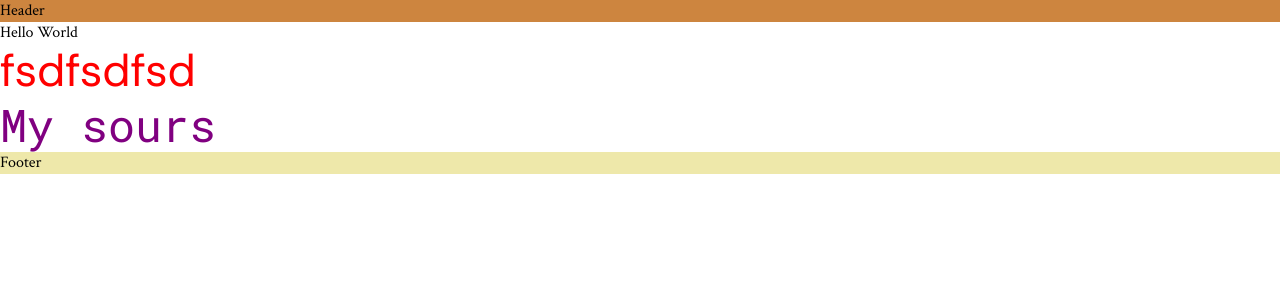
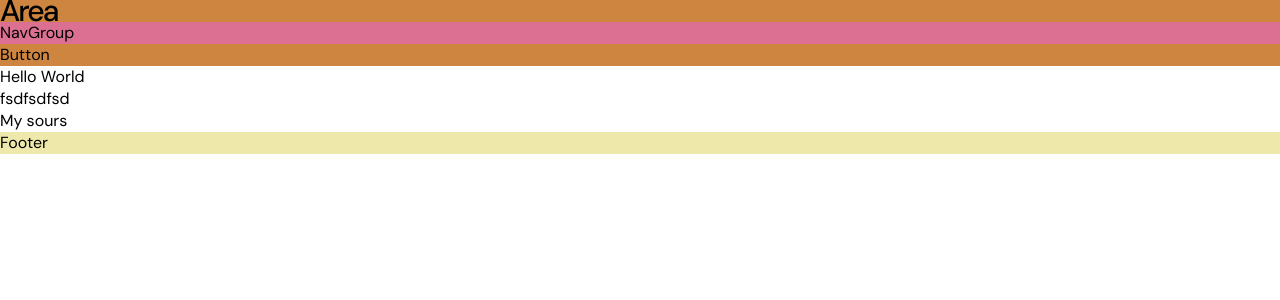
Before and after one commit to ministrov/landing-area-next-ts, a Next.js app: page / in a window 1280 px wide. Shown: the top 300 px of the page. Built offline with nearby package versions, Linux system fonts and the light colour scheme.

Commit message:
feat: create a basic markup structure for navGroup and button

```diff
--- a/app/globals.css
+++ b/app/globals.css
@@ -13,7 +13,7 @@
 
 body {
   min-width: 375px;
-  font-family: var(--font-crimson-text);
+  font-family: var(--font-dm-sans);
   font-size: 16px;
   font-weight: 400;
   line-height: 22px;
@@ -21,20 +21,6 @@ body {
   -moz-osx-font-smoothing: grayscale;
   background: var(--background);
   color: var(--foreground);
-}
-
-.paragraph__one {
-  font-family: var(--font-dm-sans);
-  font-size: 45px;
-  line-height: 54px;
-  color: red;
-}
-
-.paragraph__two {
-  font-family: var(--font-roboto-mono);
-  font-size: 45px;
-  line-height: 54px;
-  color: purple;
 }
 
 * {
--- /dev/null
+++ b/components/navGroup/NavGroup.module.css
@@ -0,0 +1,3 @@
+.nav {
+  background-color: palevioletred;
+}
--- /dev/null
+++ b/components/navGroup/NavGroup.tsx
@@ -0,0 +1,7 @@
+import styles from "./NavGroup.module.css";
+
+export const NavGroup = () => {
+  return (
+    <div className={styles.nav}>NavGroup</div>
+  )
+}
--- a/layouts/header/Header.module.css
+++ b/layouts/header/Header.module.css
@@ -1,3 +1,11 @@
 .header {
   background-color: peru;
 }
+
+.link {
+  display: block;
+  font-size: 30px;
+  font-weight: 500;
+  letter-spacing: -2px;
+  color: var(----foreground);
+}
--- a/layouts/header/Header.tsx
+++ b/layouts/header/Header.tsx
@@ -1,7 +1,17 @@
+import Link from 'next/link';
+import { NavGroup } from '@/components/navGroup/NavGroup';
 import styles from "./Header.module.css";
 
 export const Header = () => {
   return (
-    <header className={styles.header}>Header</header>
+    <header className={styles.header}>
+      <Link href={'/'} className={styles.link}>
+        Area
+      </Link>
+
+      <NavGroup />
+
+      Button
+    </header>
   )
 }
```
